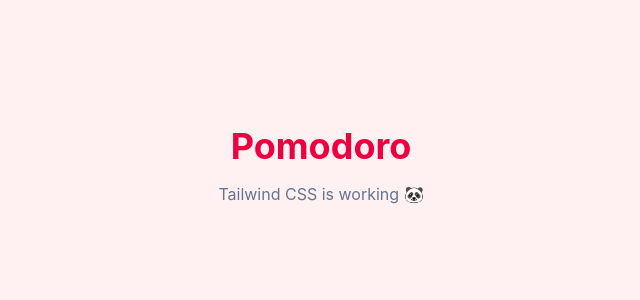
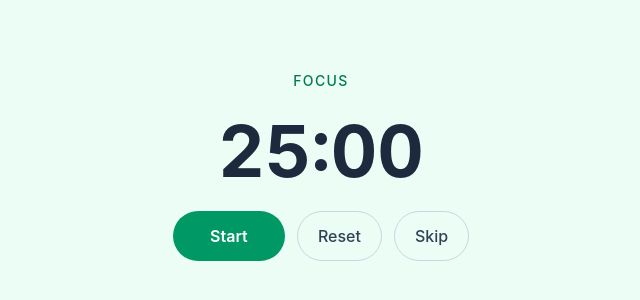
Before and after one commit to Sunnylin0320/pomodoro-app, a React (Vite) app: page / in a window 1280 px wide. Shown: the part 234-534 px from the top of the page, without its empty margins (319-959 px from the left). Built offline with nearby package versions, Linux system fonts and the light colour scheme.

Commit message:
feat: add TimerControls component

```diff
--- a/src/App.tsx
+++ b/src/App.tsx
@@ -1,8 +1,18 @@
+import { TimerControls } from './components/TimerControls'
+
 function App() {
   return (
-    <main className="flex min-h-screen flex-col items-center justify-center gap-4 bg-rose-50 text-slate-800">
-      <h1 className="text-4xl font-bold text-rose-600">Pomodoro</h1>
-      <p className="text-slate-500">Tailwind CSS is working 🐼</p>
+    <main className="flex min-h-screen flex-col items-center justify-center bg-emerald-50 p-6">
+      {/* Fake data for now. Lesson 3 replaces it with the useTimer hook. */}
+      <TimerControls
+        mode="focus"
+        status="idle"
+        remainingMs={25 * 60_000}
+        onStart={() => console.log('start')}
+        onPause={() => console.log('pause')}
+        onReset={() => console.log('reset')}
+        onSkip={() => console.log('skip')}
+      />
     </main>
   )
 }
--- /dev/null
+++ b/src/components/TimerControls.tsx
@@ -0,0 +1,66 @@
+import { formatTime } from '../timer/format'
+import type { Mode, Status } from '../timer/timer'
+
+type TimerControlsProps = {
+  mode: Mode
+  status: Status
+  remainingMs: number
+  onStart: () => void
+  onPause: () => void
+  onReset: () => void
+  onSkip: () => void
+}
+
+const MODE_LABELS: Record<Mode, string> = {
+  focus: 'Focus',
+  break: 'Break',
+}
+
+const SECONDARY_BUTTON =
+  'rounded-full border border-slate-300 px-5 py-3 font-medium text-slate-700 hover:bg-slate-100 focus-visible:outline-2 focus-visible:outline-offset-2 focus-visible:outline-slate-500'
+
+export function TimerControls({
+  mode,
+  status,
+  remainingMs,
+  onStart,
+  onPause,
+  onReset,
+  onSkip,
+}: TimerControlsProps) {
+  const isRunning = status === 'running'
+  const isPaused = status === 'paused'
+
+  let primaryLabel = 'Start'
+  if (isRunning) primaryLabel = 'Pause'
+  else if (isPaused) primaryLabel = 'Resume'
+
+  return (
+    <section className="flex flex-col items-center gap-6">
+      <p className="text-sm font-medium tracking-widest text-emerald-700 uppercase">
+        {MODE_LABELS[mode]}
+        {isPaused && ' · Paused'}
+      </p>
+
+      <p role="timer" aria-label="Time left" className="text-7xl font-bold text-slate-800 tabular-nums">
+        {formatTime(remainingMs)}
+      </p>
+
+      <div className="flex gap-3">
+        <button
+          type="button"
+          onClick={isRunning ? onPause : onStart}
+          className="w-28 rounded-full bg-emerald-600 px-6 py-3 font-semibold text-white hover:bg-emerald-700 focus-visible:outline-2 focus-visible:outline-offset-2 focus-visible:outline-emerald-700"
+        >
+          {primaryLabel}
+        </button>
+        <button type="button" onClick={onReset} className={SECONDARY_BUTTON}>
+          Reset
+        </button>
+        <button type="button" onClick={onSkip} className={SECONDARY_BUTTON}>
+          Skip
+        </button>
+      </div>
+    </section>
+  )
+}
```
